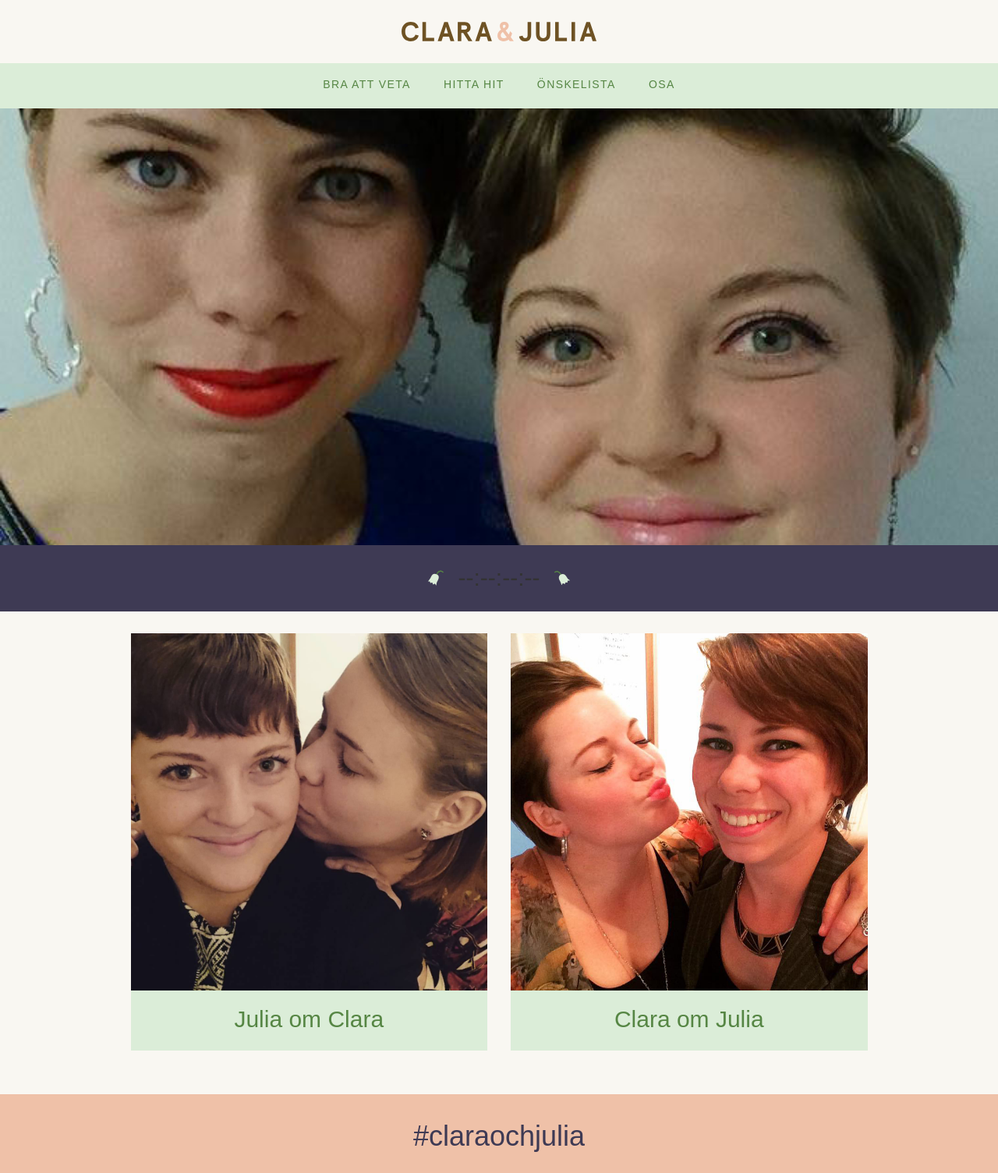
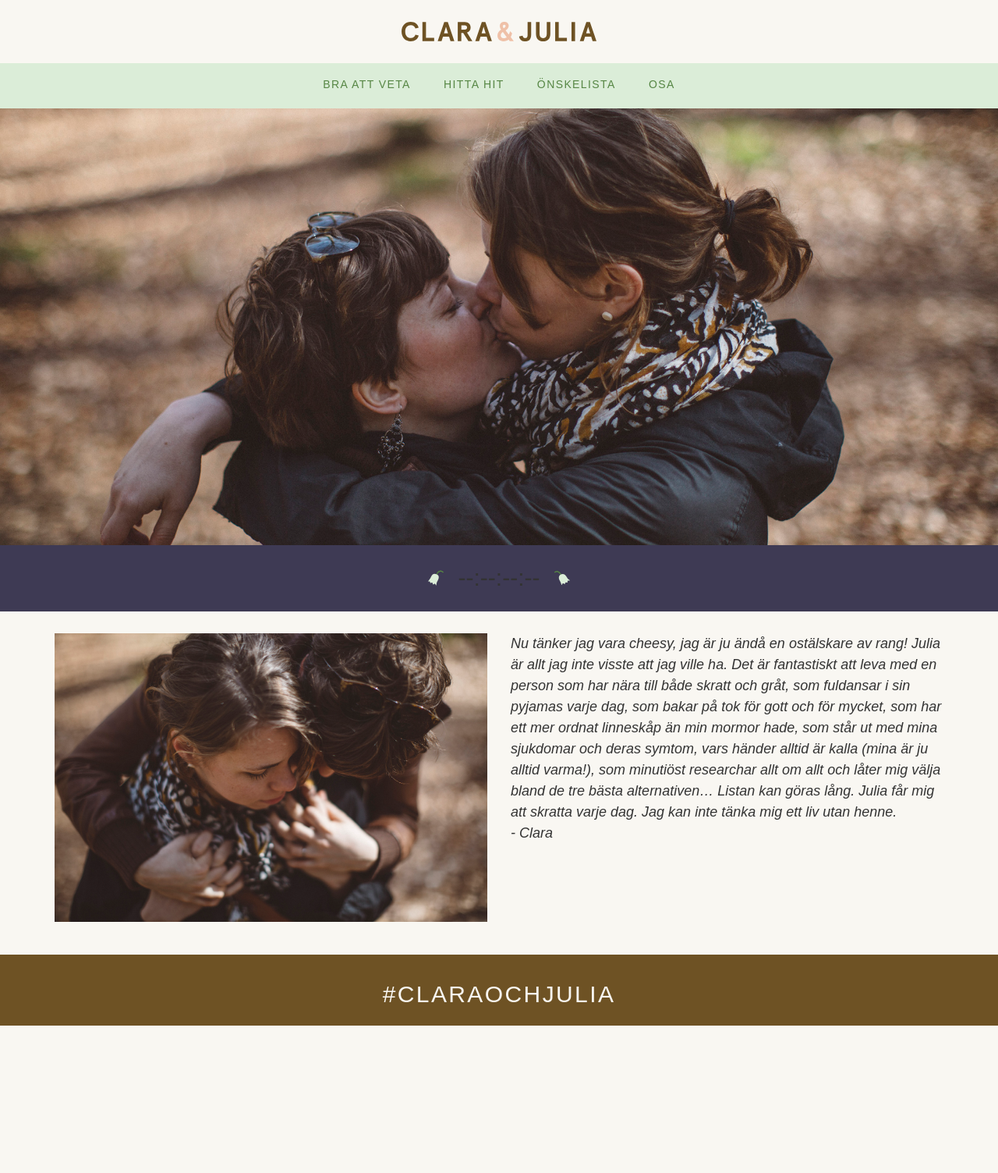
Before and after one commit to jennielindell/clara-julia, a Jekyll site: the page built from index.md, in a window 1280 px wide. Shown: the whole page at 78% size. Built offline with Jekyll 4.4.1, drawn with Linux system fonts in a browser that asks for light colours; after the commit the page ends 1315 px from its top, so only the background shows below that.

Commit message:
new image

```diff
--- a/_includes/panel/footer.html
+++ b/_includes/panel/footer.html
@@ -1,7 +1,7 @@
 <div class="hashtag">
   <footer class="container">
       <div class="row hashtag_content text-center">
-          <h1>#claraochjulia</h1>
+          <h2><a class="hashtag_link" href="https://www.instagram.com/explore/tags/claraochjulia/">#claraochjulia</a></h2>
       </div>
   </footer>
 </div>
--- a/_layouts/start.html
+++ b/_layouts/start.html
@@ -4,10 +4,6 @@ layout: global
 
 <div class="hero">
   <div class="container">
-    <div class="row">
-      <div class="col-sm-12 text-center">
-      </div>
-    </div>
   </div>
 </div>
 
@@ -21,20 +17,13 @@ layout: global
 </div>
 
 <div class="container">
-  <div class="row">
-    <div class="col-xs-12 col-md-5 col-md-offset-1">
-      <div class="teaser">
-        <a href="{{site.baseurl}}clara">
-        <img src="{{site.baseurl}}/assets/images/clara.jpg">
-        <h2>Julia om Clara</h2></a>
+    <div class="row">
+        <div class="col-xs-12 col-md-6">
+            <img class="quote-image" src="{{site.baseurl}}/assets/images/kram.jpg">
+        </div>
+      <div class="col-xs-12 col-md-6">
+        <p class="page-body -quote">Nu tänker jag vara cheesy, jag är ju ändå en ostälskare av rang! Julia är allt jag inte visste att jag ville ha. Det är fantastiskt att leva med en person som har nära till både skratt och gråt, som fuldansar i sin pyjamas varje dag, som bakar på tok för gott och för mycket, som har ett mer ordnat linneskåp än min mormor hade, som står ut med mina sjukdomar och deras symtom, vars händer alltid är kalla (mina är ju alltid varma!), som minutiöst researchar allt om allt och låter mig välja bland de tre bästa alternativen… Listan kan göras lång. Julia får mig att skratta varje dag. Jag kan inte tänka mig ett liv utan henne. <br> - Clara
+</p>
       </div>
     </div>
-    <div class="col-xs-12 col-md-5">
-      <div class="teaser">
-        <a href="{{site.baseurl}}/julia/">
-        <img src="{{site.baseurl}}/assets/images/julia.jpg">
-        <h2>Clara om Julia</h2></a>
-      </div>
-    </div>
-  </div>
 </div>
--- a/_sass/_custom.scss
+++ b/_sass/_custom.scss
@@ -27,6 +27,11 @@ img {
   background-size: cover;
   background-position: center center;
   min-height: 20em;
+
+  &_byline {
+      color: white;
+      bottom: 1em;
+  }
 
   @media (min-width: $screen-sm-min) {
     min-height: 40em;
@@ -133,17 +138,31 @@ img {
 }
 
 .hashtag {
-    background-color: $pink;
+    background-color: #6e5224;
     margin-top: 2em;
     position: absolute;
     width: 100%;
 
     &_content {
-        color: $purple-dark;
-        padding: 1em 0 2em;
+        padding: 1em 0 1em;
+    }
+
+    &_link {
+        color: $cream-light;
+        letter-spacing: 0.08em;
+        text-transform: uppercase;
+
+        &:hover,
+        &:active {
+            color: $pink;
+        }
     }
 
     h1 {
         margin-bottom: 0;
     }
 }
+
+.quote-image {
+    margin-bottom: 1em;
+}
--- a/_sass/_typography.scss
+++ b/_sass/_typography.scss
@@ -27,9 +27,14 @@
   font-weight: 200;
   line-height: 1.5;
 
+  &.-quote {
+    font-style: italic;
+  }
+
   @media (min-width: $screen-sm-min) {
     font-size: 18px;
   }
+
 }
 
 .onskelista, ul {
```
Also changed, not shown: assets/images/hero.jpg, assets/images/kram.jpg (added), 1 other file.
